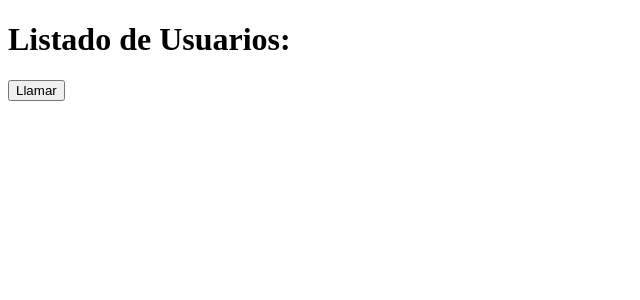
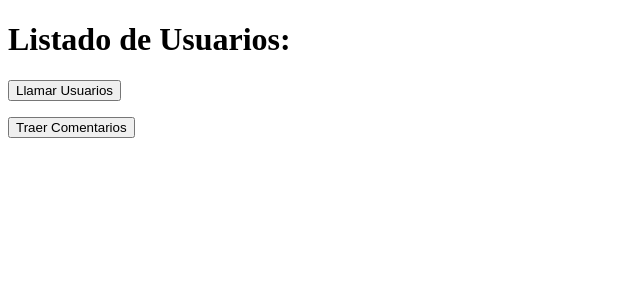
Before and after one commit to RFerreiraN/PracticasReact, a React (Vite) app: page / in a window 1280 px wide. Shown: the top 300 px of the page, without its empty margins (0-640 px from the left). Built offline with nearby package versions, Linux system fonts and the light colour scheme.

Commit message:
practica

```diff
--- a/src/Components/FetchUsers.jsx
+++ b/src/Components/FetchUsers.jsx
@@ -1,27 +1,48 @@
-import { useState } from "react";
+import { useEffect, useState } from "react";
 
 export const FetchUsers = () => {
 
-  const [users, setUsers] = useState([])
+  const [users, setUsers] = useState([]);
+  const [endPoint, setEndPoint] = useState('users')
 
-  const FetchUser = async() => {
-    const response = await fetch('https://jsonplaceholder.typicode.com/users');
-    const datos = await response.json()
-    setUsers(datos)
-    console.log(datos)
-    console.log('Has llamado a la API')
+  const fetchUser = async() => {
+    try {
+       const response = await fetch(`https://jsonplaceholder.typicode.com/${endPoint}`);
+       const datos = await response.json()
+       setUsers(datos)
+       console.log(datos)
+       console.log('Has llamado a la API')
+    } catch (error) {
+      console.error( error )
+    }
+
   }
 
   const llamarAPI = () => {
-    FetchUser()
+    fetchUser()
   }
+
+  const llamarComentarios = () => {
+    setEndPoint('comments')
+  }
+
 
   return (
     <>
       <ul>
-         { users.map( user => <li key={user.id}> { user.name }</li>)}
+         { users.map( user => <li key={user.id}>  { user.name } </li>)}
       </ul>
-      <button onClick={llamarAPI}>Llamar</button>
+      <p>
+          <button onClick={llamarAPI}>Llamar Usuarios</button>
+      </p>
+
+      <p>
+          <button onClick={llamarComentarios}> Traer Comentarios</button>
+      </p>
+
     </>
   )
 }
+
+
+//
```
